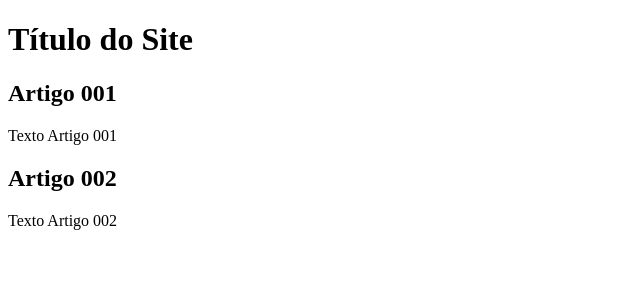
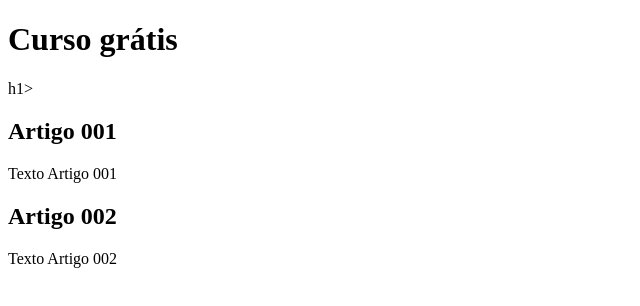
Before and after one commit to GessicaIsraele/projeto-site, a plain HTML site: page index.html in a window 1280 px wide. Shown: the whole page, without its empty margins (0-640 px from the left). Drawn offline with Linux system fonts and the light colour scheme.

Commit message:
Comecei a escrever no conteúdo

```diff
--- a/index.html
+++ b/index.html
@@ -8,7 +8,7 @@
 <body>
     <main>
         <header>
-            <h1>Título do Site</h1>
+            <h1>Curso grátis</header>h1>
         </header>
         <article>
             <h2>Artigo 001</h2>
```
